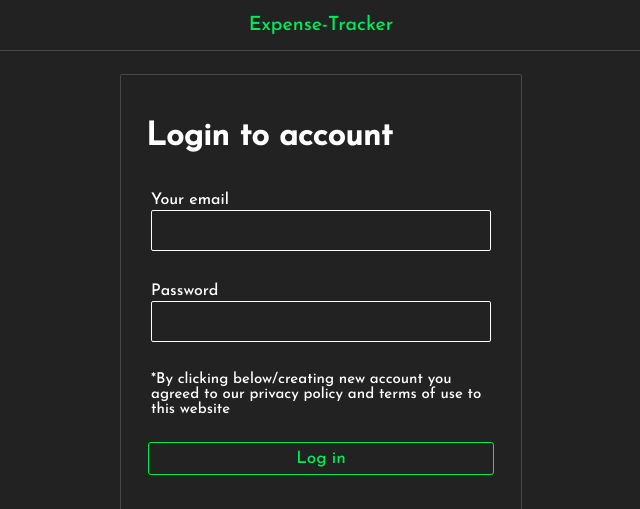
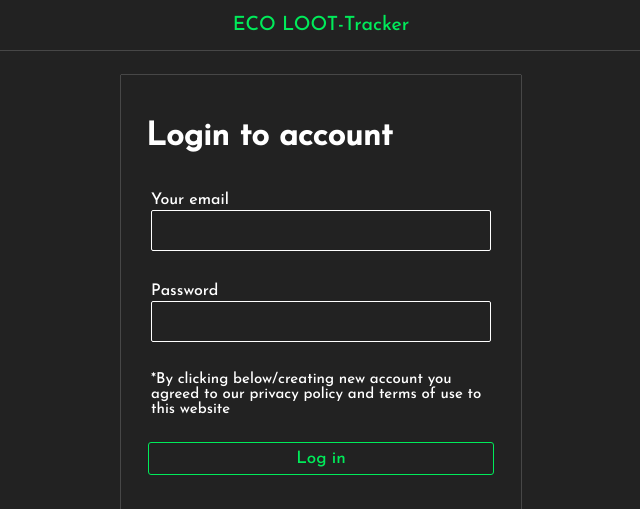
Before and after one commit to rajd21-web/expense_tracker, a Flask app: page /auth/ in a window 1280 px wide. Shown: the top 509 px of the page, without its empty margins (319-959 px from the left). Run offline with Flask 2, Linux system fonts and the light colour scheme.

Commit message:
Update base.html

```diff
--- a/app/templates/base.html
+++ b/app/templates/base.html
@@ -7,7 +7,7 @@
     {% if title %}
     <title>{{ title }}</title>
     {% else %}
-    <title>ECO LOOT-Tracker</title>
+    <title>Expense-Tracker</title>
     {% endif %}
 
     <link rel="stylesheet" href="{{ url_for('static', filename='css/main.css') }}">
@@ -24,7 +24,7 @@
 <body>
     <div class="root">
         <header class="header" translate="no">
-            Expense-Tracker
+            ECO LOOT-Tracker
         </header>
         {% with msgs = get_flashed_messages(with_categories=true) %}
             {% if msgs %}
```
